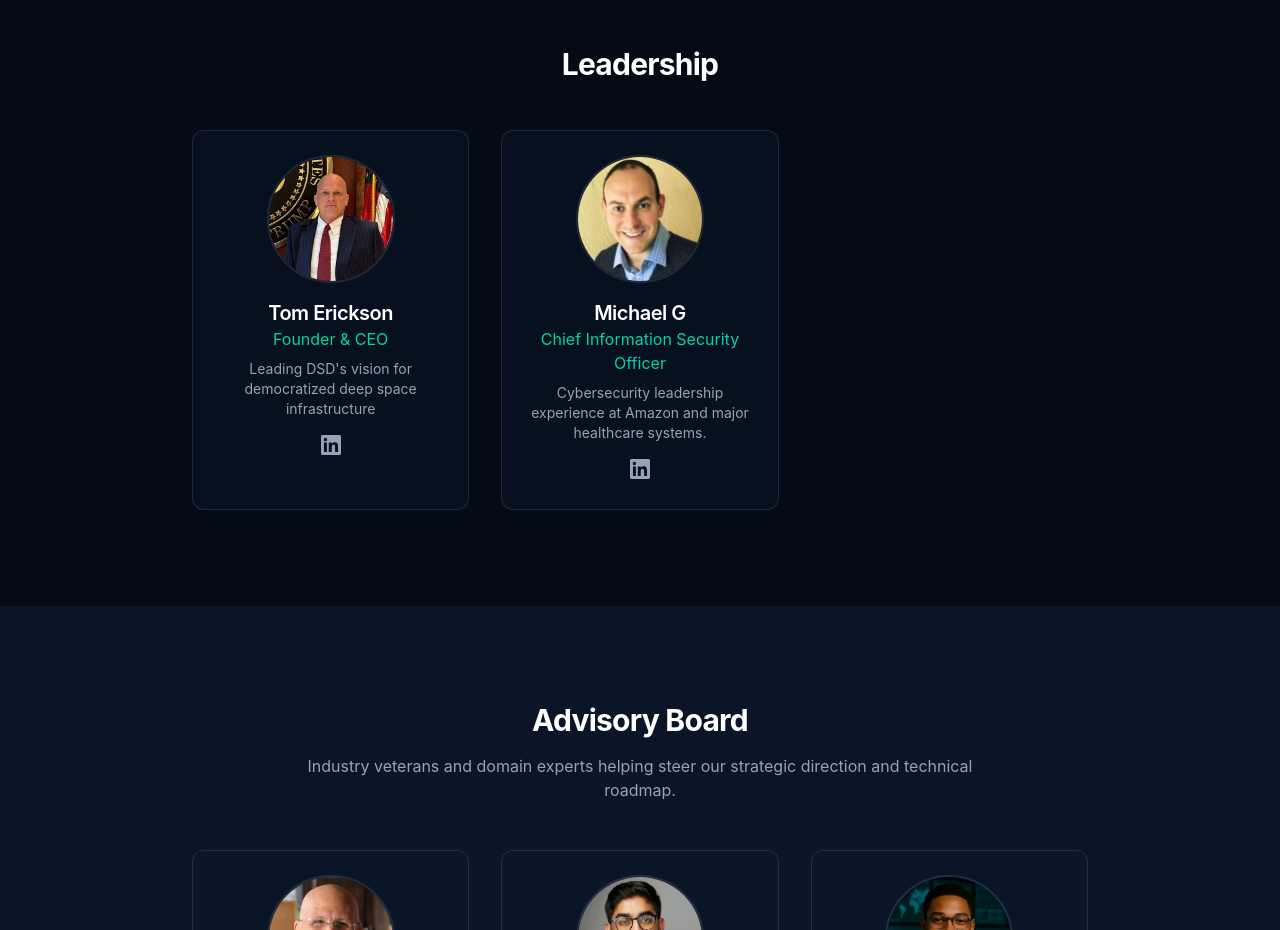
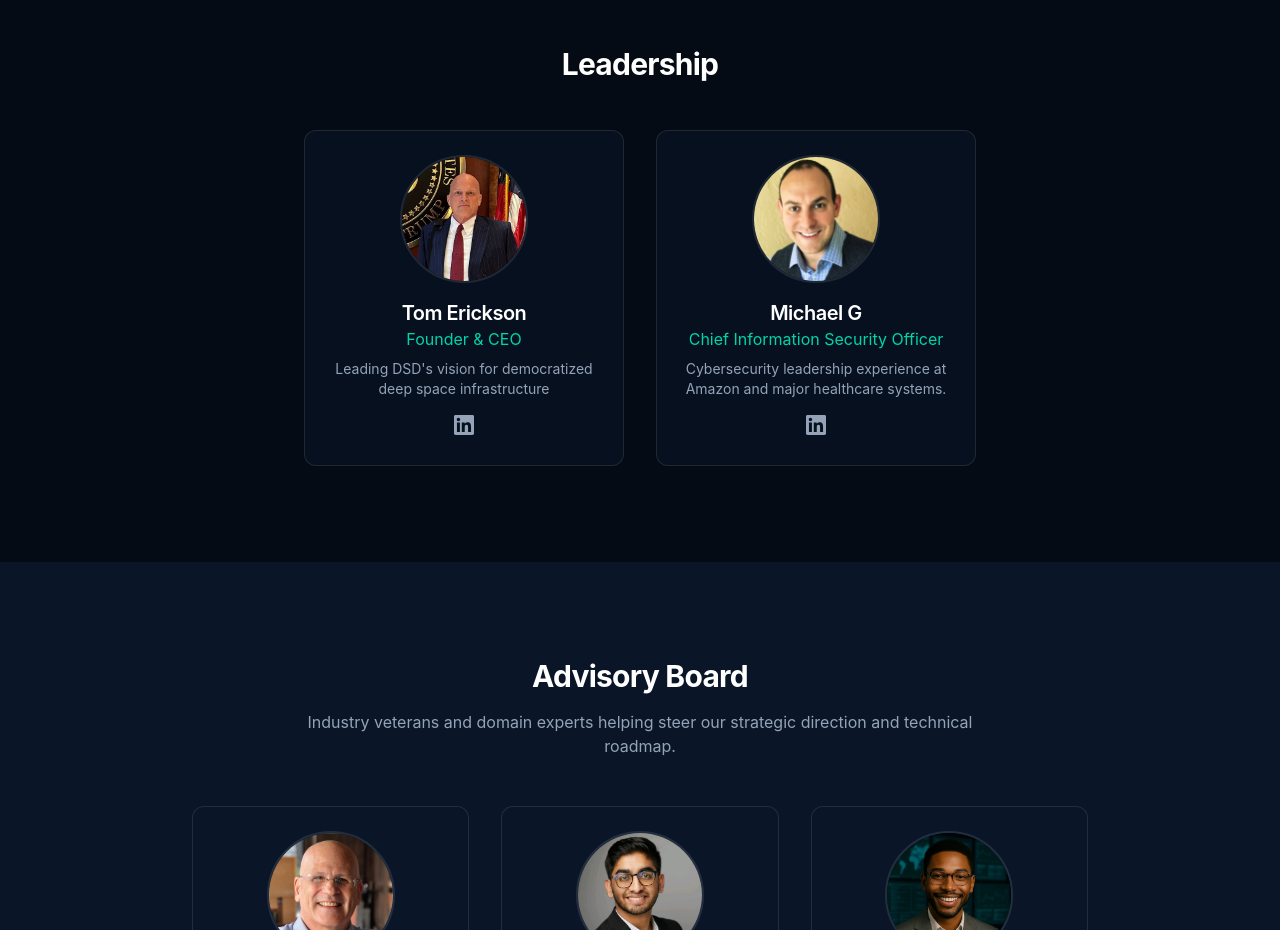
Before and after one commit to tommytoyou/deep-space-dynamics, a React (Create React App) app: page /about in a window 1280 px wide. Shown: the part 1080-2010 px from the top of the page. Built offline with nearby package versions, Linux system fonts and the light colour scheme; the HTML template or start-up script is replaced by a standard one.

Commit message:
Center team cards for 2 members

```diff
--- a/src/pages/About.jsx
+++ b/src/pages/About.jsx
@@ -167,7 +167,7 @@ const About = () => {
           <h2 className="font-display text-3xl font-bold text-white text-center">
             Leadership
           </h2>
-          <div className="grid grid-cols-1 md:grid-cols-3 gap-8 mt-12 max-w-4xl mx-auto">
+          <div className="grid grid-cols-1 md:grid-cols-2 gap-8 mt-12 max-w-2xl mx-auto justify-items-center">
             {teamMembers.map((member, index) => (
               <TeamCard key={index} {...member} />
             ))}
```
